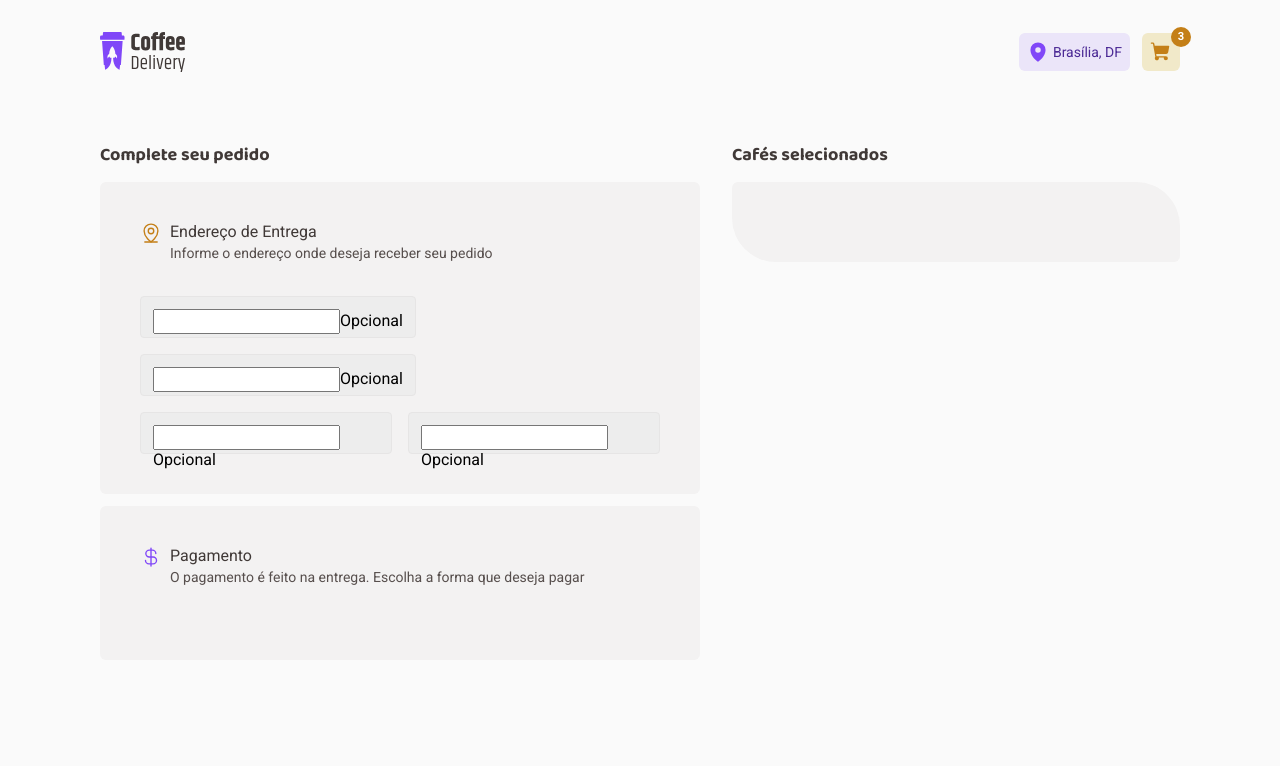
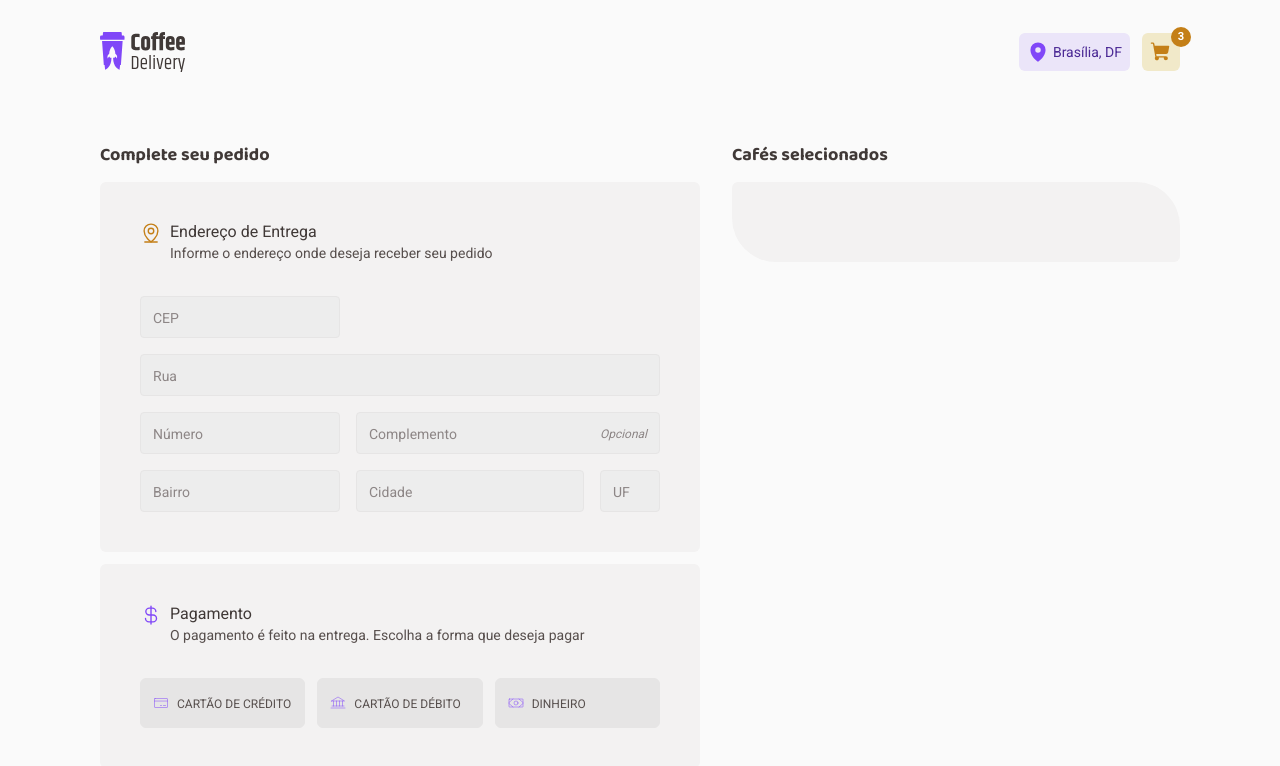
Before and after one commit to ThompsonMss/desafio-coffe-delivery-rocketseat, a React (Vite) app: page /checkout in a window 1280 px wide. Shown: the top 766 px of the page. Built offline with nearby package versions, Linux system fonts and the light colour scheme.

Commit message:
add: component SelectButton

```diff
--- a/src/components/Input/index.tsx
+++ b/src/components/Input/index.tsx
@@ -1,11 +1,16 @@
 import React from 'react'
 import { ContainerInput } from './styles'
 
-export function Input() {
+interface InputProps extends React.HTMLAttributes<HTMLInputElement> {
+  optional?: string;
+  width?: string;
+}
+
+export function Input(props: InputProps) {
   return (
-    <ContainerInput>
-      <input />
-      <span>Opcional</span>
+    <ContainerInput width={props.width ?? 'none'} optional={props.optional}>
+      <input {...props} />
+      {props.optional && <span>Opcional</span>}
     </ContainerInput>
   )
 }
--- a/src/components/Input/styles.ts
+++ b/src/components/Input/styles.ts
@@ -1,20 +1,61 @@
-import styled from 'styled-components'
+import styled, { css } from 'styled-components'
 
-export const ContainerInput = styled.div`
+interface ContainerInputProps {
+  width: string;
+  optional?: string;
+}
+
+export const ContainerInput = styled.div<ContainerInputProps>`
   position: relative;
+
+  width: 100%;
+  max-width: ${(props) => `${props.width}rem`};
 
   height: 2.625rem;
   border: 1px solid ${(props) => props.theme['--base-button']};
-  padding: 0.75rem;
+
   border-radius: 4px;
 
   background: ${(props) => props.theme['--base-input']};
 
+  @media (max-width: 680px) {
+    max-width: none;
+  }
+
   input {
+
+    ${(props) => {
+      if (props.optional)
+        return css`padding: 0 4.0625rem 0 0.75rem;`
+
+      return css`padding: 0 0.75rem;`
+    }};
+
+    width: 100%;
+    height: 2.625rem;
+
+    border: none;
+    border-radius: 4px;
+
+    background: transparent;
+
+    font-size: var(--font-size-s);
+
+    color: ${(props) => props.theme['--base-text']};
+
+    &::placeholder {
+      color: ${(props) => props.theme['--base-label']};
+    }
 
   }
 
   span {
+    font-size: 0.75rem;
+    font-style: italic;
+    color: ${(props) => props.theme['--base-label']};
 
+    position: absolute;
+    top: 0.6875rem;
+    right: 0.75rem;
   }
 `
--- /dev/null
+++ b/src/components/Select/SelectButton/index.tsx
@@ -0,0 +1,20 @@
+import React from 'react'
+import { ContainerButton } from './styles'
+
+import { CreditCard as BaseIcon } from 'phosphor-react'
+
+type IconPhosphor = typeof BaseIcon;
+
+interface SelectButtonProps extends React.HTMLAttributes<HTMLButtonElement> {
+  icon: IconPhosphor;
+  labelButton: string;
+}
+
+export function SelectButton({ icon: Icon, labelButton, ...props }: SelectButtonProps) {
+  return (
+    <ContainerButton {...props}>
+      <Icon weight="thin" />
+      <span>{labelButton}</span>
+    </ContainerButton>
+  )
+}
--- /dev/null
+++ b/src/components/Select/SelectButton/styles.ts
@@ -0,0 +1,43 @@
+import styled from 'styled-components'
+
+export const ContainerButton = styled.button`
+
+  display: flex;
+  align-items: center;
+  justify-content: flex-start;
+
+  padding: 0.75rem;
+
+  width: 100%;
+  height: 3.125rem;
+
+  background: ${(props) => props.theme['--base-button']};
+  border-radius: 6px;
+
+  border: 1px solid ${(props) => props.theme['--base-button']};
+
+  cursor: pointer;
+
+  &:hover {
+    background: ${(props) => props.theme['--base-hover']};
+  }
+
+  &:focus {
+    outline: 0;
+    background: ${(props) => props.theme['--purple-light']};
+    box-shadow: 0 0 0 2px ${(props) => props.theme['--purple']};
+  }
+
+  svg {
+    font-size: 1rem;
+    color: ${(props) => props.theme['--purple']};
+  }
+
+  span {
+    font-size: 0.75rem;
+    text-transform: uppercase;
+    color: ${(props) => props.theme['--base-text']};
+    margin-top: 4px;
+    margin-left: 0.5rem;
+  }
+`
--- a/src/pages/Checkout/index.tsx
+++ b/src/pages/Checkout/index.tsx
@@ -1,7 +1,19 @@
+import React from 'react'
 import { Input } from '@/components/Input'
-import { CurrencyDollar, MapPinLine } from 'phosphor-react'
-import React from 'react'
-import { Cart, CompleteOrder, Container, ContainerAddress, ContainerCart, ContainerForm, ContainerTypeOfPayment, LabelCompleteOrder, Row } from './styles'
+import { SelectButton } from '@/components/Select/SelectButton'
+import { Bank, CreditCard, CurrencyDollar, MapPinLine, Money } from 'phosphor-react'
+import {
+  Cart,
+  CompleteOrder,
+  Container,
+  ContainerAddress,
+  ContainerCart,
+  ContainerForm,
+  ContainerTypeOfPayment,
+  ItensTypeOfPayment,
+  LabelCompleteOrder,
+  Row
+} from './styles'
 
 export function Checkout() {
   return (
@@ -21,11 +33,20 @@ export function Checkout() {
           </LabelCompleteOrder>
 
           <ContainerForm>
-            <Input />
-            <Input />
             <Row>
-              <Input />
-              <Input />
+              <Input placeholder='CEP' width="12.5" />
+            </Row>
+            <Row>
+              <Input placeholder='Rua' />
+            </Row>
+            <Row>
+              <Input placeholder='Número' width="12.5" />
+              <Input placeholder='Complemento' optional="true" />
+            </Row>
+            <Row>
+              <Input placeholder='Bairro' width="12.5" />
+              <Input placeholder='Cidade' />
+              <Input placeholder='UF' width='3.75' />
             </Row>
           </ContainerForm>
 
@@ -42,6 +63,21 @@ export function Checkout() {
             </div>
           </LabelCompleteOrder>
 
+          <ItensTypeOfPayment>
+            <SelectButton
+              icon={CreditCard}
+              labelButton="Cartão de crédito"
+            />
+            <SelectButton
+              icon={Bank}
+              labelButton="Cartão de débito"
+            />
+            <SelectButton
+              icon={Money}
+              labelButton="Dinheiro"
+            />
+          </ItensTypeOfPayment>
+
         </ContainerTypeOfPayment>
 
       </CompleteOrder>
--- a/src/pages/Checkout/styles.ts
+++ b/src/pages/Checkout/styles.ts
@@ -150,5 +150,21 @@ export const Row = styled.div`
   align-items: flex-start;
   justify-content: flex-start;
 
+  @media (max-width: 680px) {
+    flex-direction: column;
+  }
+
   gap: 1rem;
 `
+export const ItensTypeOfPayment = styled.div`
+
+  display: flex;
+  align-items: center;
+  justify-content: space-between;
+  gap: 0.75rem;
+
+  @media (max-width: 680px) {
+    flex-direction: column;
+  }
+
+`
```
